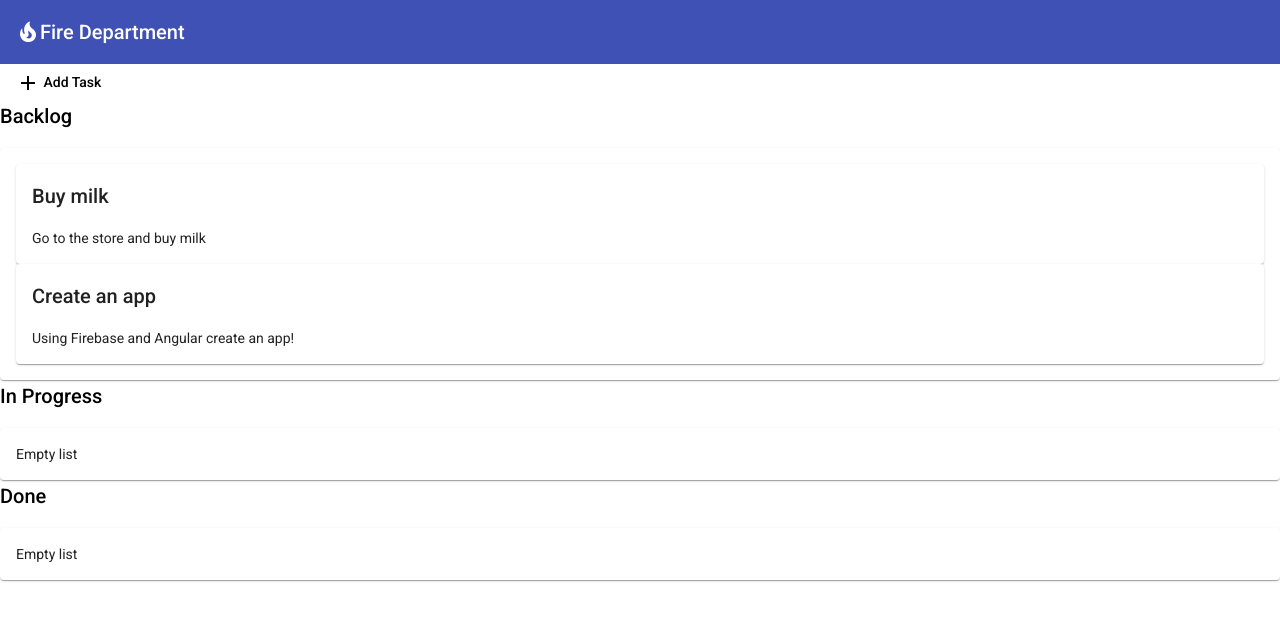
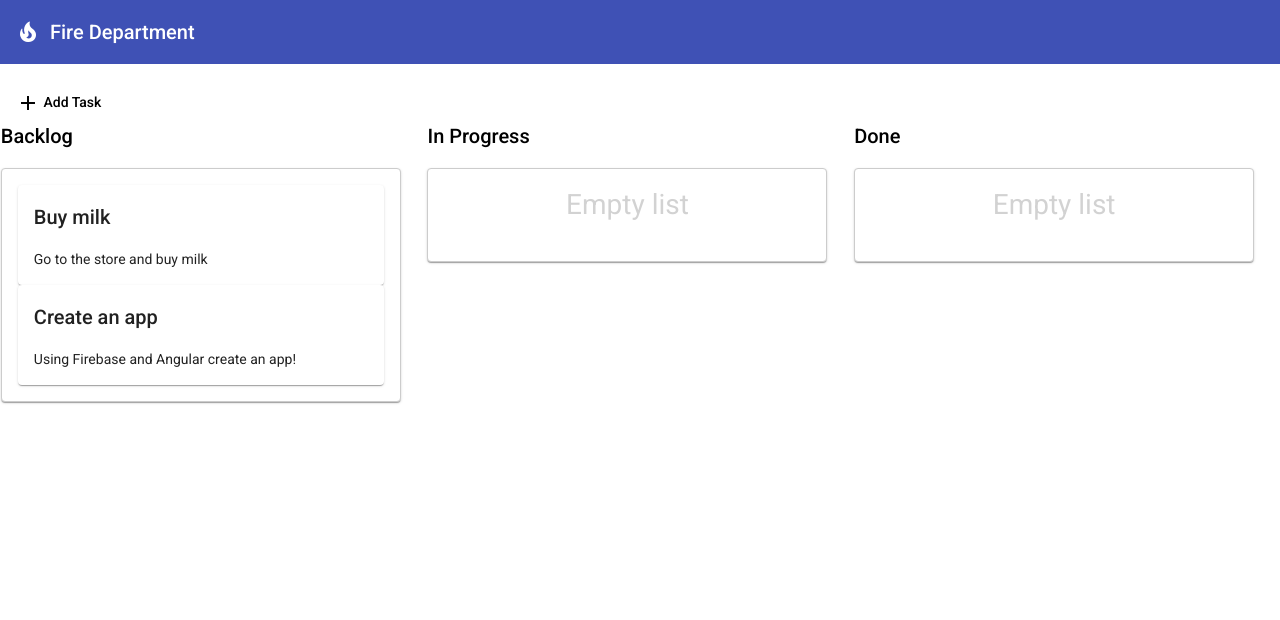
Before and after one commit to SamanehGhafouri/App-Angular-Firebase-Tutorial, an Angular app: page / in a window 1280 px wide. Shown: the top 620 px of the page. Built offline with nearby package versions, Linux system fonts and the light colour scheme.

Commit message:
added style to the app

```diff
--- a/src/app/app.component.css
+++ b/src/app/app.component.css
@@ -0,0 +1,51 @@
+mat-toolbar{
+  margin-bottom: 20px;
+}
+mat-toolbar > span{
+  margin-left: 10px;
+}
+mat-card{
+  margin-bottom: 30px;
+}
+
+.content-wrapper{
+  max-width: 1400px;
+  margin: auto;
+}
+.container-wrapper{
+  display: flex;
+  justify-content: space-around;
+}
+.container{
+  width: 400px;
+  margin: 0 25px 25px 0;
+}
+
+.list{
+  border: solid 1px #ccc;
+  min-height: 60px;
+  border-radius: 4px;
+}
+app-new-task{
+  margin-bottom: 30px;
+}
+
+.empty-label{
+  font-size: 2em;
+  padding-top: 10px;
+  text-align: center;
+  opacity: 0.2;
+}
+.cdk-drag-animating{
+  transition: transform 250ms;
+}
+.cdk-drag-placeholder{
+  opacity: 0;
+}
+:host{
+  display: block;
+}
+.item{
+  margin-bottom: 10px;
+  cursor: pointer;
+}
```
